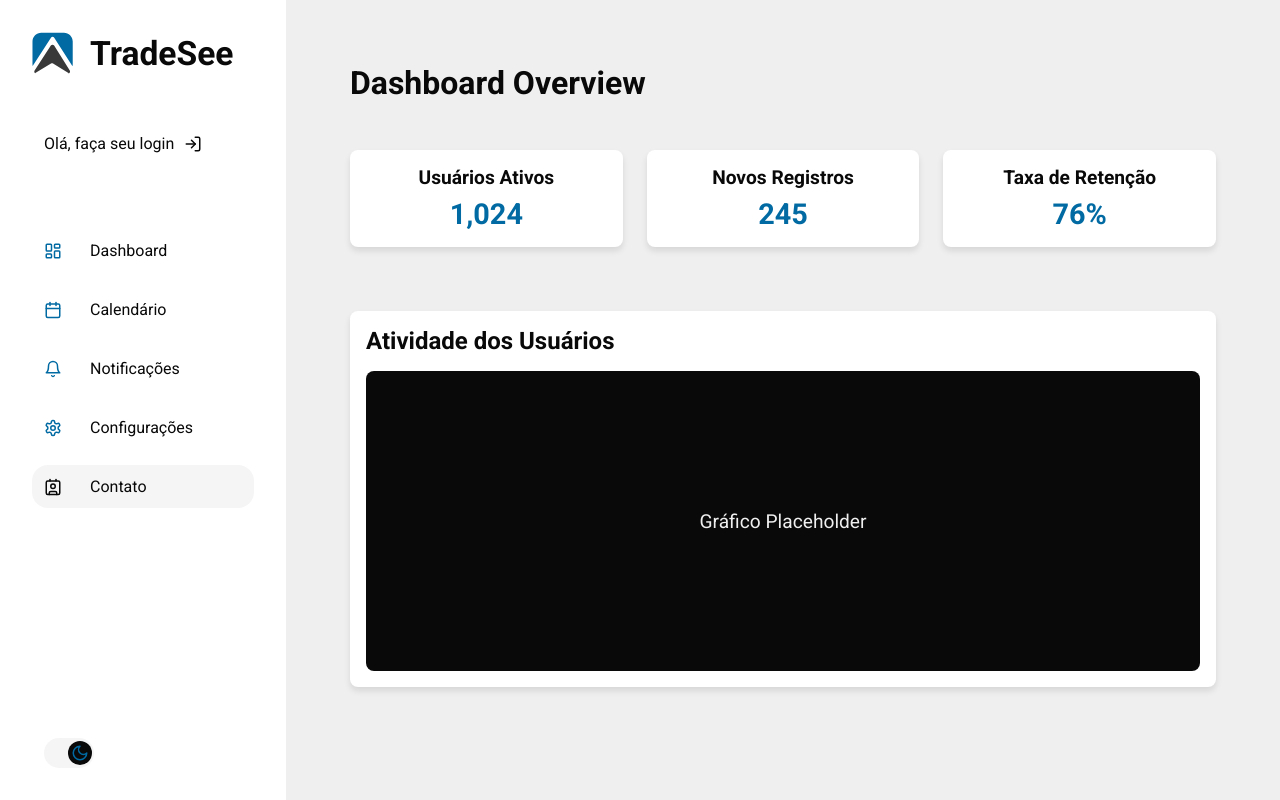
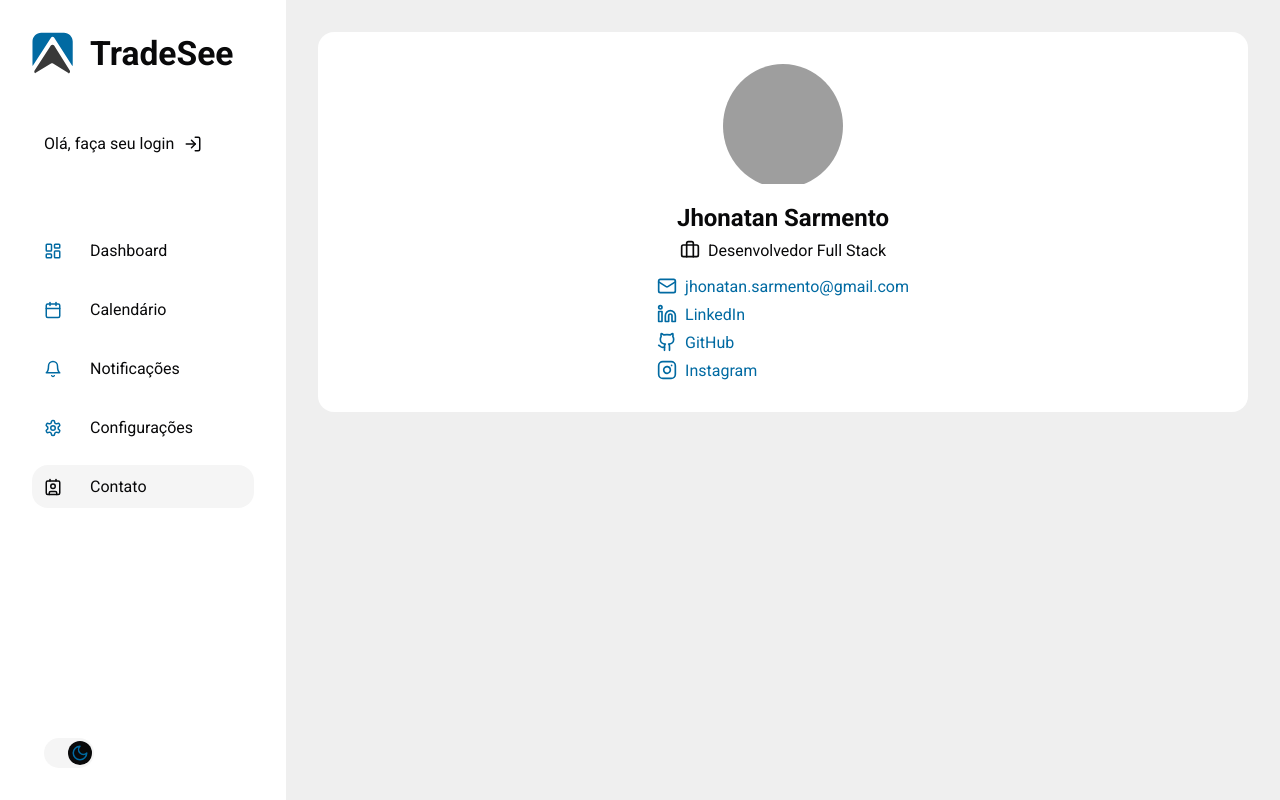
Before and after one commit to jhonatansarmento/dashboard-uiux-test, a Next.js app: page / in a window 1280 px wide. Both pictures are taken after a click on the item "Contato". Built offline with nearby package versions, Linux system fonts and the light colour scheme; grey boxes are pictures that could not be loaded.

Commit message:
feat: Add Contacts component to display personal information

```diff
--- a/src/components/AppLayout/index.tsx
+++ b/src/components/AppLayout/index.tsx
@@ -4,10 +4,10 @@ import Sidebar from '@/components/Sidebar';
 import { useState } from 'react';
 
 import Calendar from '@/components/Calendar';
+import Contacts from '@/components/Contatcs';
 import Dashboard from '@/components/Dashboard';
 import Notifications from '@/components/Notifications';
 import Settings from '@/components/Settings';
-// import Contact from '@/components/Contact';
 
 const AppLayout = () => {
   const [selectedComponent, setSelectedComponent] = useState('Dashboard');
@@ -22,8 +22,8 @@ const AppLayout = () => {
         return <Notifications />;
       case 'Settings':
         return <Settings />;
-      // case 'Contact':
-      //   return <Contact />;
+      case 'Contacts':
+        return <Contacts />;
       default:
         return <Dashboard />;
     }
--- /dev/null
+++ b/src/components/Contatcs/index.tsx
@@ -0,0 +1,54 @@
+'use client';
+
+import { profile } from '@/constants/profile';
+import Image from 'next/image';
+import {
+  LuBriefcase,
+  LuGithub,
+  LuInstagram,
+  LuLinkedin,
+  LuMail,
+} from 'react-icons/lu';
+import * as S from './styles';
+
+const Contacts = () => {
+  return (
+    <S.Container>
+      <S.ProfileImage>
+        <Image
+          src={profile.image}
+          alt={profile.name}
+          width={120}
+          height={120}
+        />
+      </S.ProfileImage>
+      <S.Info>
+        <S.Name>{profile.name}</S.Name>
+        <S.Position>
+          <LuBriefcase size={20} />
+          {profile.position}
+        </S.Position>
+        <S.ContactInfo>
+          <S.ContactItem href={`mailto:${profile.email}`}>
+            <LuMail size={20} />
+            {profile.email}
+          </S.ContactItem>
+          <S.ContactItem href={profile.linkedin} target='_blank'>
+            <LuLinkedin size={20} />
+            LinkedIn
+          </S.ContactItem>
+          <S.ContactItem href={profile.github} target='_blank'>
+            <LuGithub size={20} />
+            GitHub
+          </S.ContactItem>
+          <S.ContactItem href={profile.instagram} target='_blank'>
+            <LuInstagram size={20} />
+            Instagram
+          </S.ContactItem>
+        </S.ContactInfo>
+      </S.Info>
+    </S.Container>
+  );
+};
+
+export default Contacts;
--- /dev/null
+++ b/src/components/Contatcs/styles.ts
@@ -0,0 +1,56 @@
+import styled from 'styled-components';
+
+export const Container = styled.div`
+  display: flex;
+  flex-direction: column;
+  align-items: center;
+  text-align: center;
+  padding: 2rem;
+  background-color: ${({ theme }) => theme.sidebarBackground};
+  color: ${({ theme }) => theme.color};
+  border-radius: 16px;
+`;
+
+export const ProfileImage = styled.div`
+  margin-bottom: 1rem;
+  border-radius: 50%;
+  overflow: hidden;
+`;
+
+export const Info = styled.div`
+  display: flex;
+  flex-direction: column;
+  align-items: center;
+`;
+
+export const Name = styled.h1`
+  font-size: 1.5rem;
+  margin-bottom: 0.5rem;
+`;
+
+export const Position = styled.p`
+  display: flex;
+  align-items: center;
+  gap: 0.5rem;
+  font-size: 1rem;
+  margin-bottom: 1rem;
+`;
+
+export const ContactInfo = styled.div`
+  display: flex;
+  flex-direction: column;
+  gap: 0.5rem;
+`;
+
+export const ContactItem = styled.a`
+  display: flex;
+  align-items: center;
+  gap: 0.5rem;
+  font-size: 1rem;
+  color: ${({ theme }) => theme.iconColor};
+  text-decoration: none;
+
+  &:hover {
+    color: ${({ theme }) => theme.color};
+  }
+`;
--- a/src/components/Sidebar/index.tsx
+++ b/src/components/Sidebar/index.tsx
@@ -33,7 +33,7 @@ const menuItems = [
     icon: <LuSettings size={18} />,
     component: 'Settings',
   },
-  { name: 'Contato', icon: <LuContact size={18} />, component: 'Contact' },
+  { name: 'Contato', icon: <LuContact size={18} />, component: 'Contacts' },
 ];
 
 interface SidebarProps {
--- a/src/constants/profile.ts
+++ b/src/constants/profile.ts
@@ -3,4 +3,8 @@ export const profile = {
   image:
     'https://media.licdn.com/dms/image/v2/D4D03AQGBk3H7MhqkSQ/profile-displayphoto-shrink_800_800/profile-displayphoto-shrink_800_800/0/1708103587369?e=1729123200&v=beta&t=T8I68d_qZO0GZdTMP2rpTIYgOgaPmlRxDP9Vz0l9L7M',
   email: 'jhonatan.sarmento@gmail.com',
+  linkedin: 'https://linkedin.com/in/jhonatansarmento',
+  github: 'https://github.com/jhonatansarmento',
+  instagram: 'https://www.instagram.com/jhonatan.sarmento/',
+  position: 'Desenvolvedor Full Stack',
 };
```
